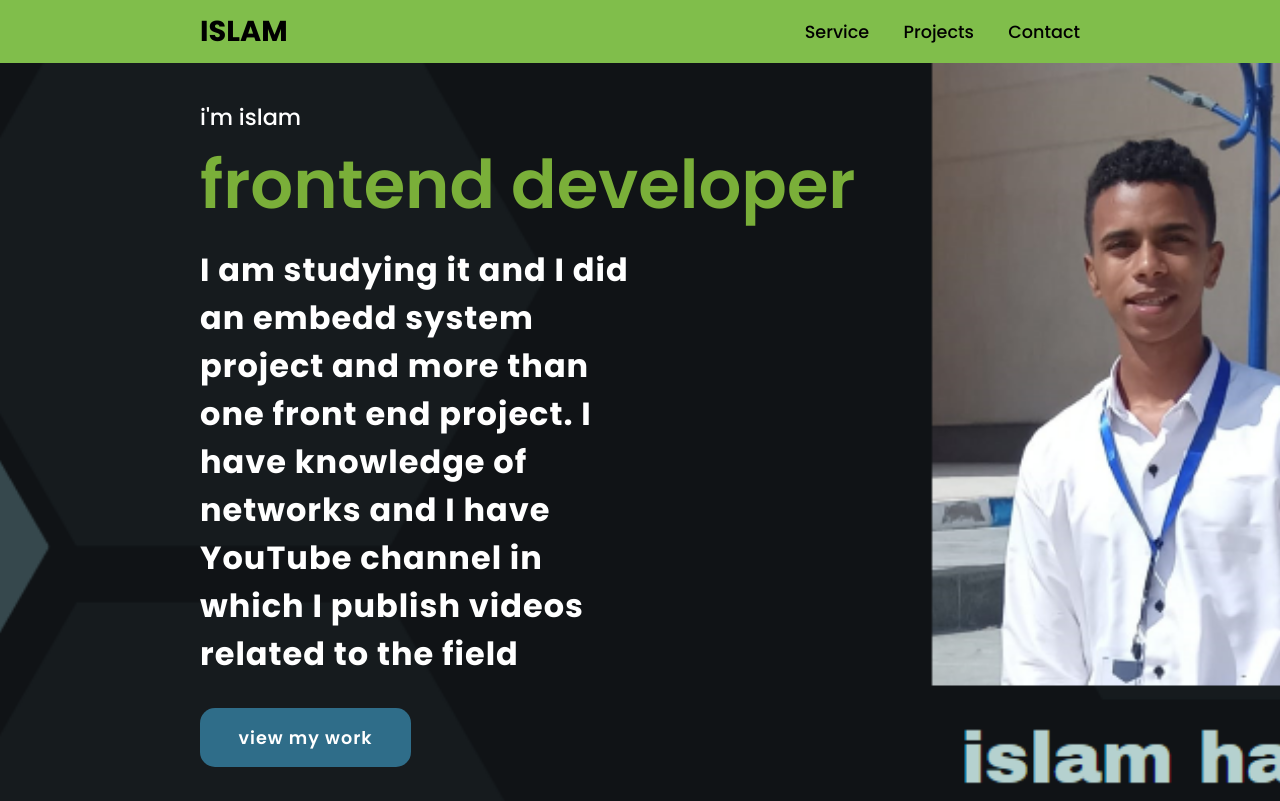
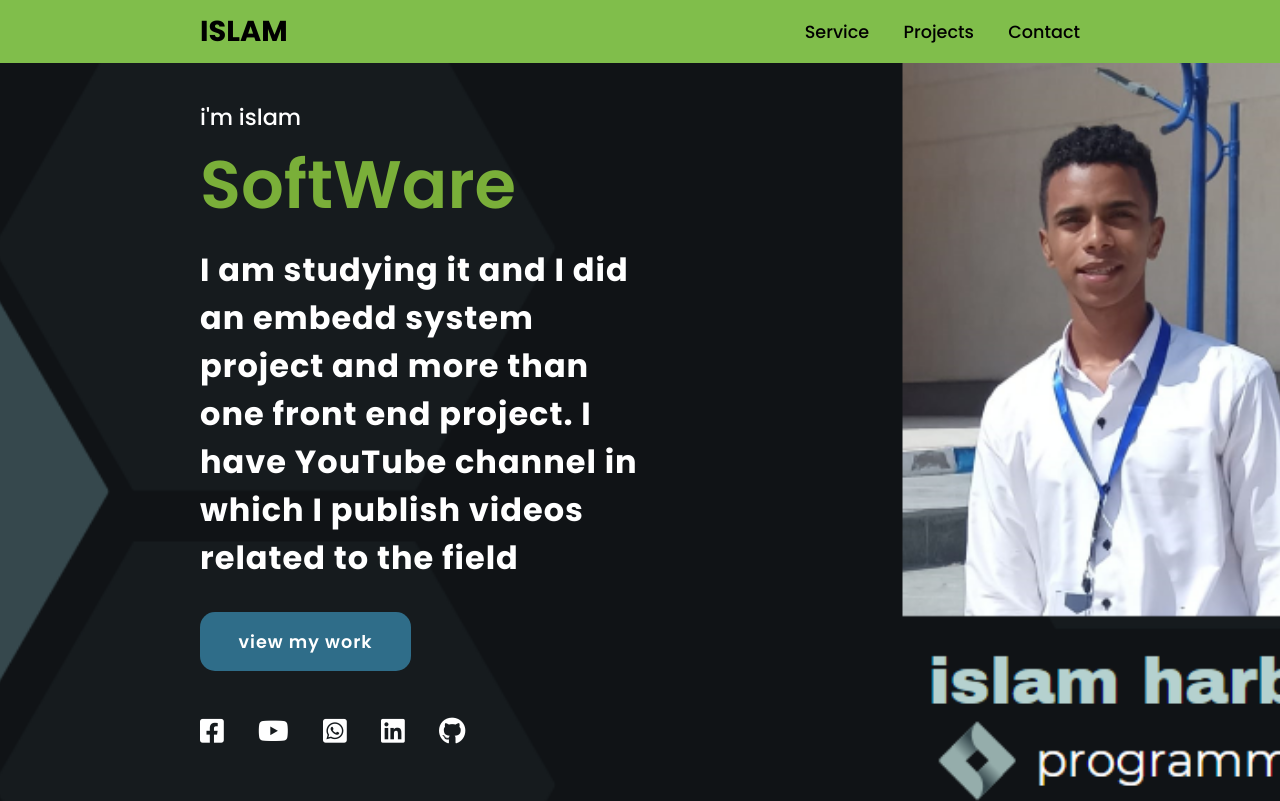
Before and after one commit to islam-sniper/my_website, a plain HTML site: page index.html in a window 1280 px wide. Shown: the top 801 px of the page. Drawn offline with Linux system fonts and the light colour scheme.

Commit message:
Update index.html

```diff
--- a/index.html
+++ b/index.html
@@ -18,9 +18,9 @@
     </header>
     <section class="main">
         <div>
-            <h2>i'm islam <br> <span>frontend developer</span></h2>
+            <h2>i'm islam <br> <span>SoftWare</span></h2>
             <h3>I am studying it and I did an embedd system project and more than one front end project.
-                I have knowledge of networks and I have YouTube channel in which I publish videos related to the field</h3>
+                I have YouTube channel in which I publish videos related to the field</h3>
             <a href="#" class="main-btn">view my work</a>
             <div class="social-icons">
                 <a href="https://www.facebook.com/eslam.harbey.9?mibextid=ZbWKwL"><i class="fa-brands fa-square-facebook"></i></a>
```
